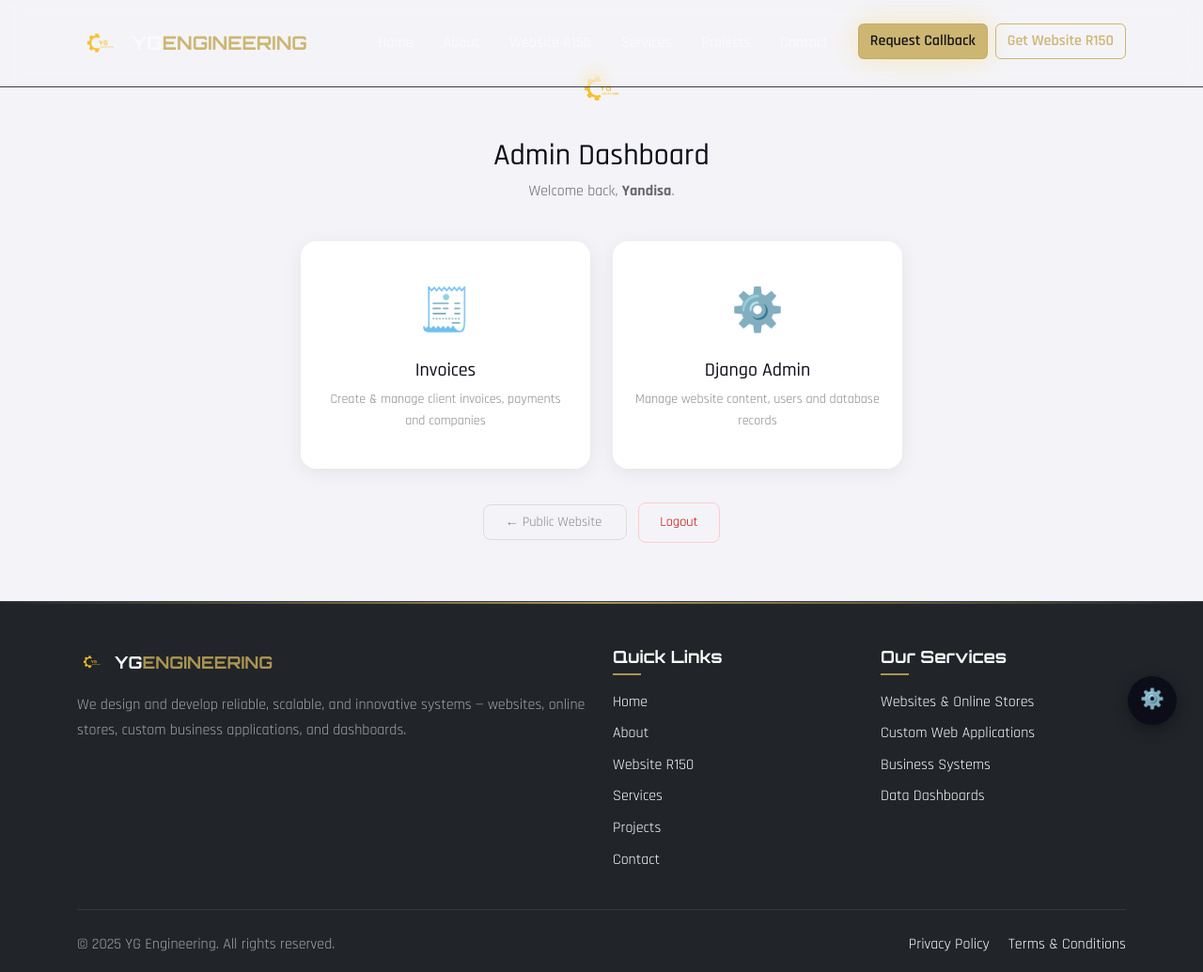
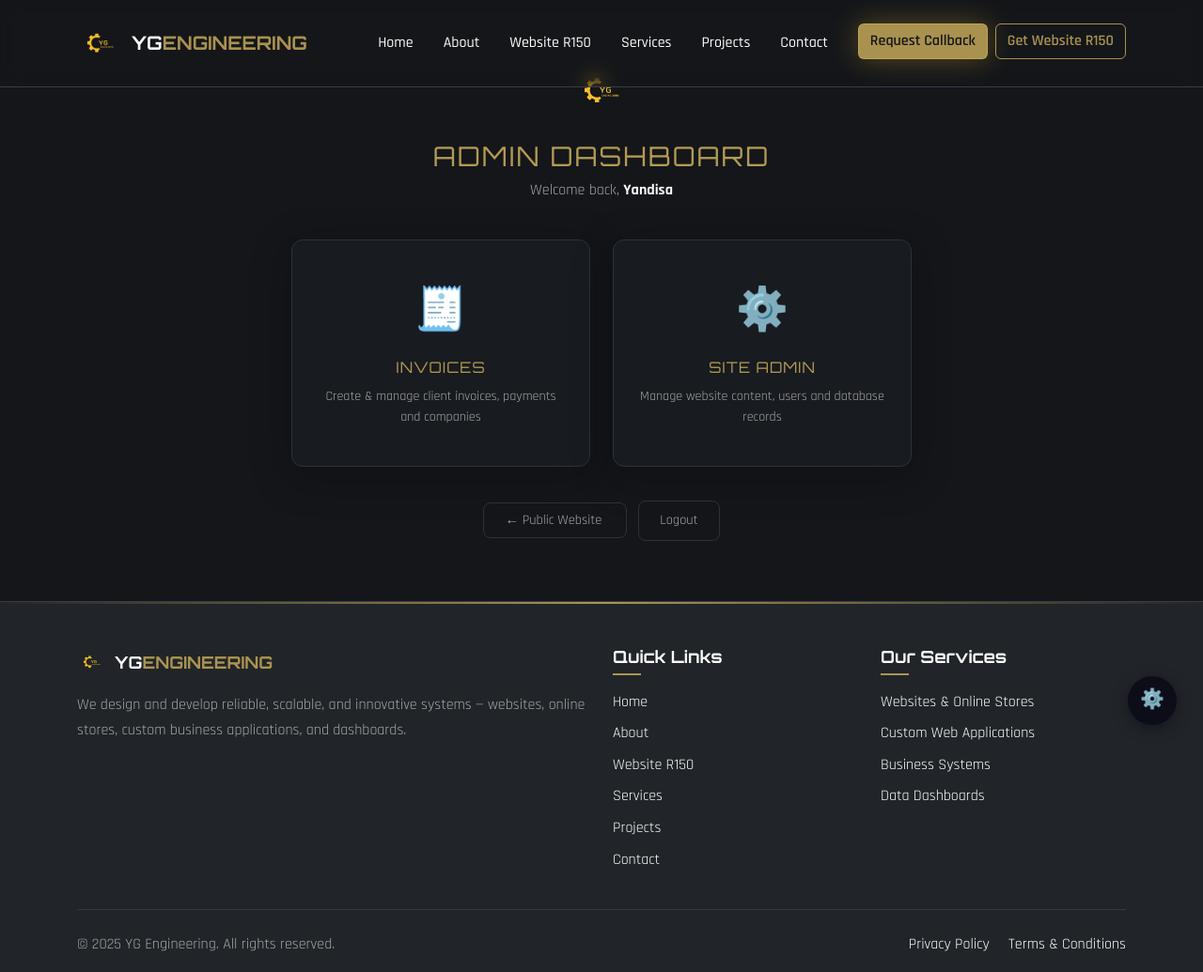
Before and after one commit to Yandisa/yg-engineering, a Django app: page /dashboard/ in a window 1280 px wide. Shown: the whole page at 94% size. Run offline with Django 5.2, Linux system fonts and the light colour scheme; a user stored in the database is signed in.

Commit message:
style dashboard and login to match site theme

```diff
--- a/website/templates/dashboard.html
+++ b/website/templates/dashboard.html
@@ -1,46 +1,50 @@
 {% extends 'base.html' %}
 {% block title %}Dashboard – YG Engineering{% endblock %}
 {% block content %}
-<section style="min-height:80vh;display:flex;align-items:center;justify-content:center;background:#f4f4f8;padding:40px 16px;">
-  <div style="text-align:center;max-width:640px;width:100%;">
+<section style="min-height:80vh;display:flex;align-items:center;justify-content:center;background:hsl(220,13%,9%);padding:40px 16px;">
+  <div style="text-align:center;max-width:660px;width:100%;">
+
     <img src="/static/images/logo.png" alt="YG Engineering" style="height:65px;margin-bottom:20px;">
-    <h1 style="color:#0d0d1a;font-size:2rem;margin-bottom:6px;">Admin Dashboard</h1>
-    <p style="color:#666;margin-bottom:40px;">Welcome back, <strong>{{ request.user.username }}</strong>.</p>
+    <h1 style="font-family:'Orbitron',monospace;color:hsla(45,48%,56%,0.9);font-size:1.8rem;margin-bottom:6px;letter-spacing:2px;">ADMIN DASHBOARD</h1>
+    <p style="color:hsl(0,0%,65%);margin-bottom:40px;font-family:'Rajdhani',sans-serif;font-size:1rem;">
+      Welcome back, <strong style="color:hsl(0,0%,98%);">{{ request.user.username }}</strong>
+    </p>
 
     <div style="display:grid;grid-template-columns:1fr 1fr;gap:24px;margin-bottom:36px;">
 
       <!-- Invoices -->
       <a href="/invoices/" style="text-decoration:none;">
-        <div style="background:#fff;border-radius:16px;padding:40px 24px;box-shadow:0 4px 20px rgba(0,0,0,0.07);transition:all 0.2s;"
-          onmouseover="this.style.transform='translateY(-4px)';this.style.boxShadow='0 8px 30px rgba(0,0,0,0.13)'"
-          onmouseout="this.style.transform='none';this.style.boxShadow='0 4px 20px rgba(0,0,0,0.07)'">
+        <div style="background:hsl(220,13%,11%);border:1px solid hsl(220,13%,20%);border-radius:12px;padding:40px 24px;transition:all 0.2s;box-shadow:0 10px 40px hsl(220,13%,5%,0.4);"
+          onmouseover="this.style.borderColor='hsla(45,48%,56%,0.7)';this.style.boxShadow='0 0 30px hsla(45,93%,58%,0.15)';this.style.transform='translateY(-4px)'"
+          onmouseout="this.style.borderColor='hsl(220,13%,20%)';this.style.boxShadow='0 10px 40px hsl(220,13%,5%,0.4)';this.style.transform='none'">
           <div style="font-size:2.8rem;margin-bottom:14px;">🧾</div>
-          <h2 style="color:#0d0d1a;font-size:1.25rem;margin-bottom:8px;">Invoices</h2>
-          <p style="color:#888;font-size:0.88rem;margin:0;">Create &amp; manage client invoices, payments and companies</p>
+          <h2 style="font-family:'Orbitron',monospace;color:hsla(45,48%,56%,0.9);font-size:1rem;margin-bottom:10px;letter-spacing:1px;">INVOICES</h2>
+          <p style="color:hsl(0,0%,65%);font-size:0.88rem;margin:0;font-family:'Rajdhani',sans-serif;">Create &amp; manage client invoices, payments and companies</p>
         </div>
       </a>
 
       <!-- Django Admin -->
       <a href="/admin/" style="text-decoration:none;">
-        <div style="background:#fff;border-radius:16px;padding:40px 24px;box-shadow:0 4px 20px rgba(0,0,0,0.07);transition:all 0.2s;"
-          onmouseover="this.style.transform='translateY(-4px)';this.style.boxShadow='0 8px 30px rgba(0,0,0,0.13)'"
-          onmouseout="this.style.transform='none';this.style.boxShadow='0 4px 20px rgba(0,0,0,0.07)'">
+        <div style="background:hsl(220,13%,11%);border:1px solid hsl(220,13%,20%);border-radius:12px;padding:40px 24px;transition:all 0.2s;box-shadow:0 10px 40px hsl(220,13%,5%,0.4);"
+          onmouseover="this.style.borderColor='hsla(45,48%,56%,0.7)';this.style.boxShadow='0 0 30px hsla(45,93%,58%,0.15)';this.style.transform='translateY(-4px)'"
+          onmouseout="this.style.borderColor='hsl(220,13%,20%)';this.style.boxShadow='0 10px 40px hsl(220,13%,5%,0.4)';this.style.transform='none'">
           <div style="font-size:2.8rem;margin-bottom:14px;">⚙️</div>
-          <h2 style="color:#0d0d1a;font-size:1.25rem;margin-bottom:8px;">Django Admin</h2>
-          <p style="color:#888;font-size:0.88rem;margin:0;">Manage website content, users and database records</p>
+          <h2 style="font-family:'Orbitron',monospace;color:hsla(45,48%,56%,0.9);font-size:1rem;margin-bottom:10px;letter-spacing:1px;">SITE ADMIN</h2>
+          <p style="color:hsl(0,0%,65%);font-size:0.88rem;margin:0;font-family:'Rajdhani',sans-serif;">Manage website content, users and database records</p>
         </div>
       </a>
     </div>
 
-    <a href="/" style="color:#888;font-size:0.9rem;text-decoration:none;border:1px solid #ddd;padding:9px 22px;border-radius:8px;margin-right:12px;">
+    <a href="/" style="color:hsl(0,0%,65%);font-size:0.9rem;text-decoration:none;border:1px solid hsl(220,13%,20%);padding:9px 22px;border-radius:8px;margin-right:12px;font-family:'Rajdhani',sans-serif;">
       ← Public Website
     </a>
     <form method="post" action="/accounts/logout/" style="display:inline;">
       {% csrf_token %}
-      <button type="submit" style="background:none;border:1px solid #ffcccc;color:#c00;padding:9px 22px;border-radius:8px;cursor:pointer;font-size:0.9rem;">
+      <button type="submit" style="background:none;border:1px solid hsl(220,13%,20%);color:hsl(0,0%,65%);padding:9px 22px;border-radius:8px;cursor:pointer;font-size:0.9rem;font-family:'Rajdhani',sans-serif;">
         Logout
       </button>
     </form>
+
   </div>
 </section>
 {% endblock %}
```
Also changed, not shown: website/templates/registration/login.html (+20 -11 lines).
